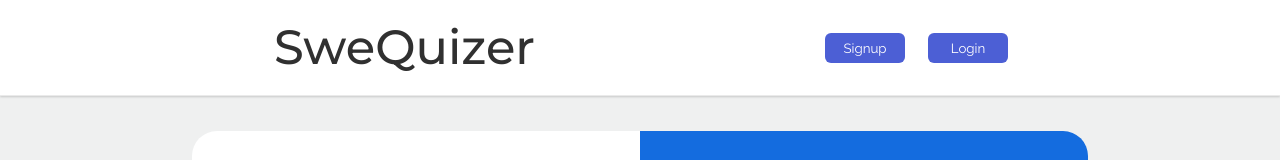
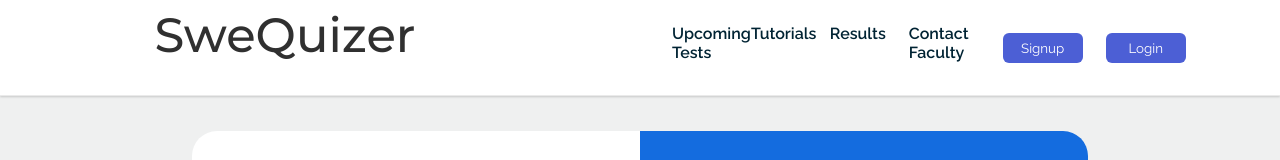
Before and after one commit to anabildebnath/SweQuizer, a React (Create React App) app: page /login in a window 1280 px wide. Shown: the top 160 px of the page. Built offline with nearby package versions, Linux system fonts and the light colour scheme; no server answers; some icons are missing.

Commit message:
json force install

```diff
--- a/src/components/Nav.jsx
+++ b/src/components/Nav.jsx
@@ -6,6 +6,7 @@
 export default function Nav() {
   return (
     <nav className={classes.nav}>
+      <div className={classes.brand}>
         <ul className={classes.alignment}>
           <li>
             <Link to="/" className={classes.brand}>
@@ -18,7 +19,16 @@
             </Link>
           </li>
         </ul>
+      </div>
+      <div className={classes.navChild}>
+        <ul>
+          <li>Upcoming Tests</li>
+          <li>Tutorials</li>
+          <li>Results</li>
+          <li>Contact Faculty</li>
           <Account />
+        </ul>
+      </div>
     </nav>
   );
 }
--- a/src/styles/Account.module.css
+++ b/src/styles/Account.module.css
@@ -1,8 +1,8 @@
 .account {
-  width: 50%;
+  width: 43%;
   display: flex;
   gap: 0.5rem;
-  justify-content: flex-end;
+  justify-content: flex-start;
   align-items: center;
   font-size: 12px;
   color: rgb(48, 48, 48);
@@ -21,7 +21,7 @@
 }
 
 .alignment {
-  margin-right: 17rem;
+  margin-right: 1rem;
 }
 
 .account button {
--- a/src/styles/Nav.module.css
+++ b/src/styles/Nav.module.css
@@ -1,5 +1,7 @@
 .nav {
   display: flex;
+  justify-content: space-between;
+  align-items: center;
   background-color: white;
   position: fixed;
   left: 0;
@@ -13,8 +15,13 @@
   border-bottom-style: solid;
   box-shadow: 0px 1px 2px 0px rgba(0, 0, 0, 0.16);
 }
+.navChild{
+  display: flex;
+  justify-content: center;
+  align-items: center;
+  width: 50%;
+}
 .nav ul {
-  width: 50%;
   height: 60px;
   list-style: none;
   display: flex;
@@ -24,6 +31,9 @@
 
 .nav ul li {
   font-weight: 600;
+  height: 3rem;
+  width: 5rem;
+  -webkit-box-align: center
 }
 
 .nav .brand {
@@ -42,7 +52,7 @@
 }
 
 .nav .brand img {
-  width: 32px;
+  width: 4rem;
   margin-right: 20px;
 }
 
@@ -55,3 +65,13 @@
 .alignment {
  margin-left: 15rem;
 }
+
+.navChild ul{
+  width: 90%;
+  display: flex;
+  align-items: center;
+}
+.navChild ul li:hover{
+background-color: #2b7180;
+color: white;
+}
```
Also changed, not shown: 1 other file (tests, documents, lock files or other folders). Lines whose indentation alone changed are shown as unchanged.
